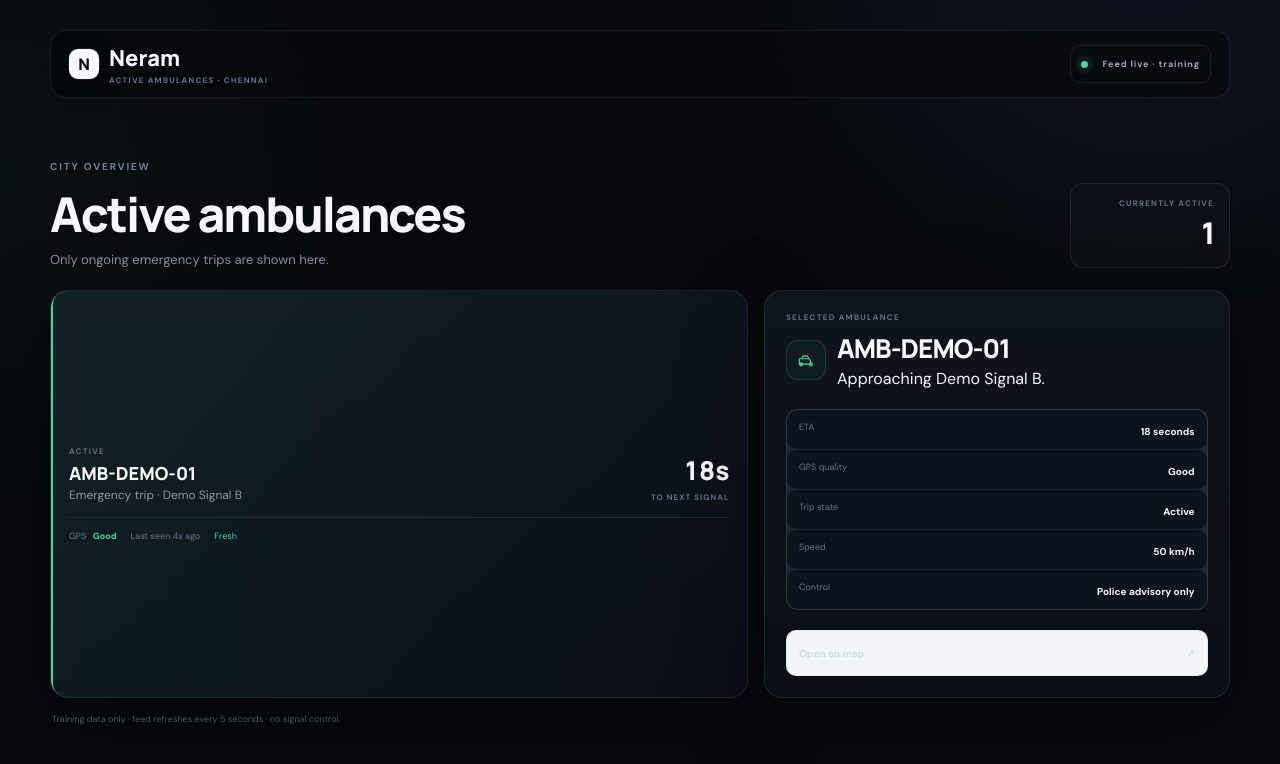
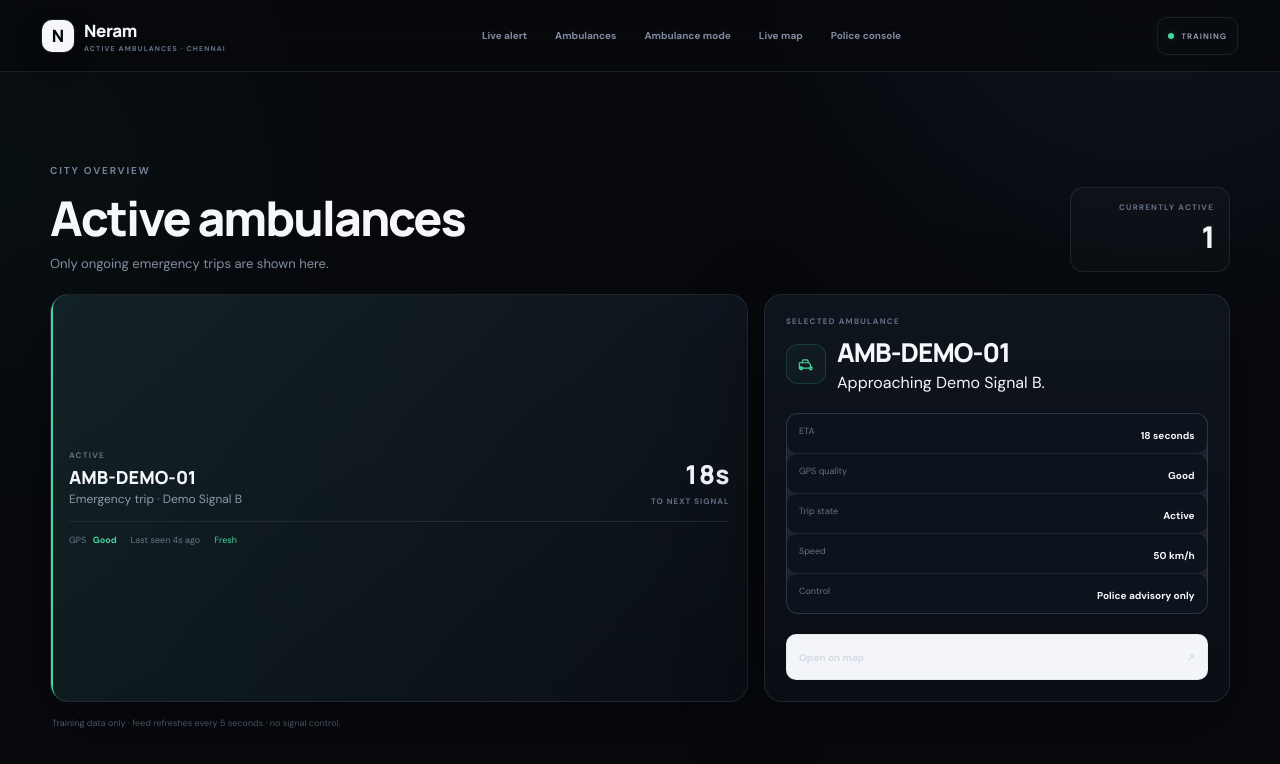
Before and after one commit to NotSash/Neram, a Next.js app in the folder apps/web/: page /ambulances in a window 1280 px wide. Shown: the top 764 px of the page. Built offline with nearby package versions, Linux system fonts and the light colour scheme.

Commit message:
feat: unify active ambulance navigation

```diff
--- a/apps/web/app/ambulances/page.tsx
+++ b/apps/web/app/ambulances/page.tsx
@@ -2,21 +2,22 @@
 
 import "../premium-ops.css";
 import "../interface-polish.css";
+import "../ops-nav.css";
 import { useEffect, useMemo, useState } from "react";
+import OpsNav from "../OpsNav";
 
-type Ambulance = { id:string; tripId:string; status:"active"; gpsState:"good"|"degraded"; lastSeenSecondsAgo:number; latitude:number; longitude:number; speedMps:number; nextSignal:string; etaSeconds:number };
-
+type Ambulance={id:string;tripId:string;status:"active";gpsState:"good"|"degraded";lastSeenSecondsAgo:number;latitude:number;longitude:number;speedMps:number;nextSignal:string;etaSeconds:number};
 function AmbulanceGlyph(){return <svg viewBox="0 0 24 24" aria-hidden="true"><path d="M4 10.5h11.5l2 2.5v4H4zM7 10.5 8.5 7h5l2 3.5M8 17.2a1.8 1.8 0 1 1-3.6 0 1.8 1.8 0 0 1 3.6 0Zm11.6 0a1.8 1.8 0 1 1-3.6 0 1.8 1.8 0 0 1 3.6 0Z" fill="none" stroke="currentColor" strokeWidth="1.4" strokeLinecap="round" strokeLinejoin="round"/></svg>}
 
 export default function AmbulancesPage(){
-  const [ambulances,setAmbulances]=useState<Ambulance[]>([]); const [selectedId,setSelectedId]=useState<string|null>(null); const [lastRefresh,setLastRefresh]=useState<number|null>(null); const [loading,setLoading]=useState(true); const [error,setError]=useState<string|null>(null);
+  const [ambulances,setAmbulances]=useState<Ambulance[]>([]);const [selectedId,setSelectedId]=useState<string|null>(null);const [lastRefresh,setLastRefresh]=useState<number|null>(null);const [loading,setLoading]=useState(true);const [error,setError]=useState<string|null>(null);
   useEffect(()=>{let cancelled=false;const load=async()=>{try{const response=await fetch("/api/operations/ambulances",{cache:"no-store"});if(!response.ok)throw new Error("Unable to load active ambulances");const data=(await response.json()) as {ambulances:Ambulance[]};if(cancelled)return;setAmbulances(data.ambulances);setSelectedId(current=>current&&data.ambulances.some(item=>item.id===current)?current:data.ambulances[0]?.id??null);setLastRefresh(Date.now());setError(null)}catch(err){if(!cancelled)setError(err instanceof Error?err.message:"Unable to load active ambulances")}finally{if(!cancelled)setLoading(false)}};void load();const timer=window.setInterval(()=>void load(),5000);return()=>{cancelled=true;window.clearInterval(timer)}},[]);
-  const selected=useMemo(()=>ambulances.find(item=>item.id===selectedId)??ambulances[0]??null,[ambulances,selectedId]); const isFeedStale=lastRefresh!==null&&Date.now()-lastRefresh>12000;
-  return <main className="ambulances-shell"><div className="ambulances-container"><header className="ambulances-header"><a className="ambulances-brand" href="/" aria-label="Back to Neram home"><span className="brand-mark">N</span><span><strong>Neram</strong><small>ACTIVE AMBULANCES · CHENNAI</small></span></a><div className={`ambulances-feed-state ${isFeedStale||error?"warning":"ok"}`}><i/>{isFeedStale||error?"Data degraded":"Feed live · training"}</div></header>
+  const selected=useMemo(()=>ambulances.find(item=>item.id===selectedId)??ambulances[0]??null,[ambulances,selectedId]);const isFeedStale=lastRefresh!==null&&Date.now()-lastRefresh>12000;
+  return <main className="ambulances-shell"><OpsNav section="ACTIVE AMBULANCES · CHENNAI" status={isFeedStale||error?"DEGRADED":"TRAINING"}/><div className="ambulances-container">
     <section className="ambulances-heading"><div><div className="eyebrow">CITY OVERVIEW</div><h1>Active ambulances</h1><p>Only ongoing emergency trips are shown here.</p></div><div className="ambulances-count"><span>CURRENTLY ACTIVE</span><strong>{ambulances.length}</strong></div></section>
     {error&&<div className="ambulances-error" role="alert">{error} · Retrying automatically.</div>}
     <div className="ambulances-grid"><section className="ambulance-list">{loading&&<div className="ambulance-empty"><span className="ambulance-loading-dot"/>Loading active ambulance feed…</div>}{!loading&&ambulances.length===0&&<div className="ambulance-empty"><span className="ambulance-empty-mark"><AmbulanceGlyph/></span><strong>No active ambulances</strong><p>Completed trips are intentionally excluded.</p></div>}{ambulances.map(ambulance=>{const selectedState=selectedId===ambulance.id;const fresh=ambulance.lastSeenSecondsAgo<=10;return <button key={ambulance.id} type="button" className={`ambulance-row ${selectedState?"selected":""}`} onClick={()=>setSelectedId(ambulance.id)} aria-pressed={selectedState}><div className="ambulance-row-main"><div><div className="ambulance-row-kicker">ACTIVE</div><strong>{ambulance.id}</strong><span>Emergency trip · {ambulance.nextSignal}</span></div><div className="ambulance-row-eta"><strong>{ambulance.etaSeconds}s</strong><span>TO NEXT SIGNAL</span></div></div><div className="ambulance-row-meta"><span>GPS <b className={ambulance.gpsState}>{ambulance.gpsState==="good"?"Good":"Degraded"}</b></span><span>Last seen {ambulance.lastSeenSecondsAgo}s ago</span><span className={fresh?"fresh":"stale"}>{fresh?"Fresh":"Check tracking"}</span></div></button>})}</section>
       <aside className="ambulance-detail"><div className="ambulance-row-kicker">SELECTED AMBULANCE</div>{selected?<><div className="ambulance-detail-id"><span className="ambulance-detail-icon"><AmbulanceGlyph/></span><div><h2>{selected.id}</h2><p>Approaching {selected.nextSignal}.</p></div></div><div className="ambulance-detail-metrics">{[['ETA',`${selected.etaSeconds} seconds`],['GPS quality',selected.gpsState==="good"?"Good":"Degraded"],['Trip state','Active'],['Speed',`${Math.round(selected.speedMps*3.6)} km/h`],['Control','Police advisory only']].map(([label,value])=><div key={label}><span>{label}</span><strong>{value}</strong></div>)}</div><a href="/map">Open on map <span>↗</span></a></>:<p>Select an active ambulance to see its latest operational state.</p>}</aside>
     </div><p className="ambulances-footnote">Training data only · feed refreshes every 5 seconds · no signal control.</p>
-  </div></main>
+  </div></main>;
 }
```
